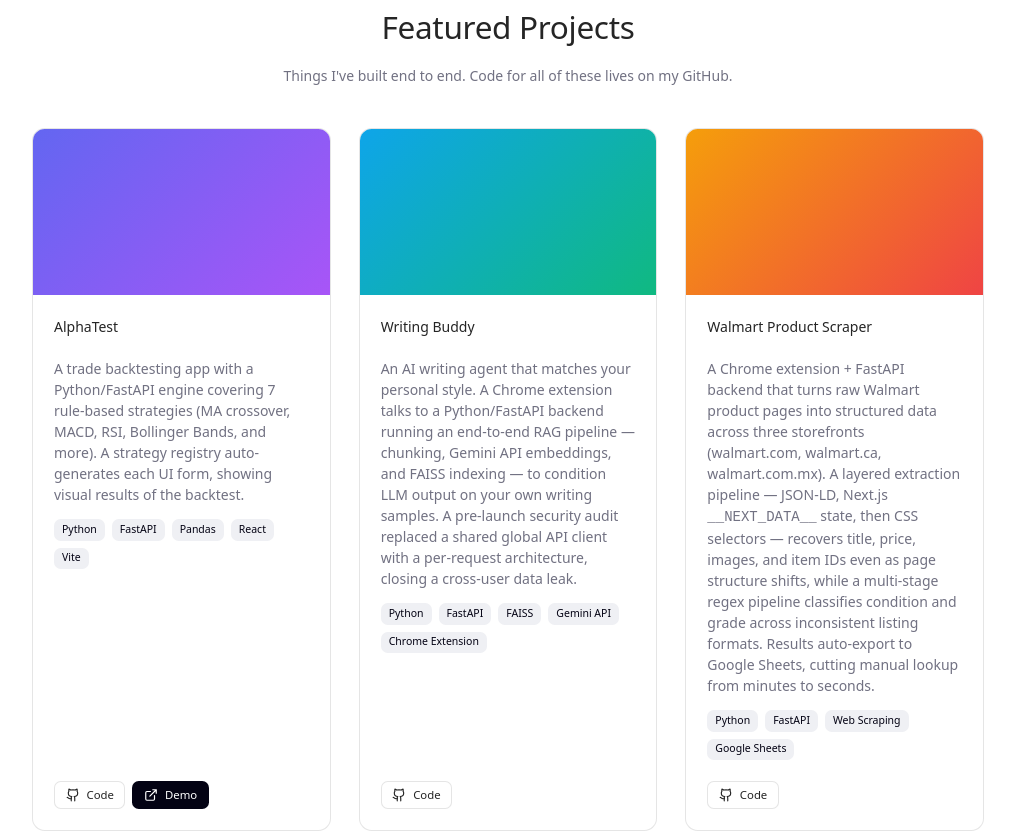
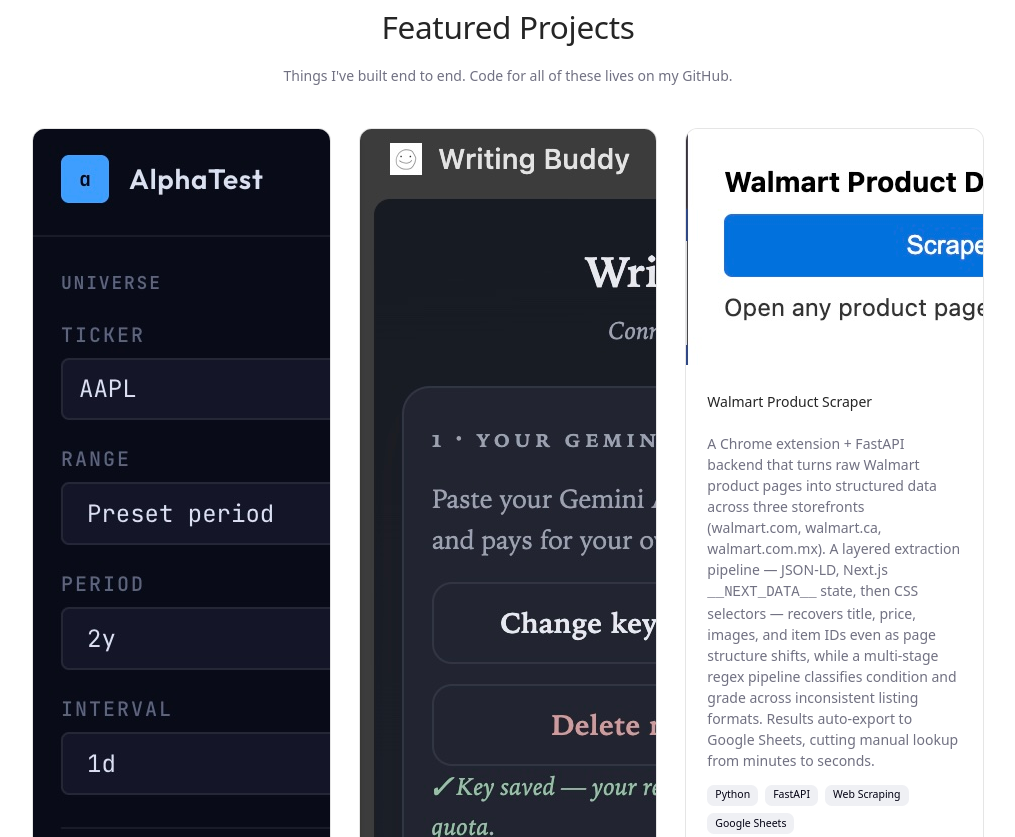
Before and after one commit to samiam621/sam-s-portfolio, a website: page index.html in a window 1280 px wide. Shown: the part 2391-3228 px from the top of the page, without its empty margins (132-1147 px from the left). Drawn offline with Linux system fonts and the light colour scheme.

Commit message:
change pictures

```diff
--- a/index.html
+++ b/index.html
@@ -360,9 +360,10 @@
         </header>
 
         <!-- TODO: replace .project__thumb with <img> when you have screenshots -->
+         <!-- class="project__thumb project__thumb--a" -->
         <div class="grid grid--3 grid--wide">
           <article class="card card--project">
-            <div class="project__thumb project__thumb--a" src="AlphaTestSS.jpg" alt="AlphaTest Demo" aria-hidden="true"></div>
+            <div ><img src="AlphaTestSS.jpg" alt="AlphaTest Demo" aria-hidden="true"></div>
             <div class="card__header"><h3 class="card__title">AlphaTest</h3></div>
             <div class="card__content">
               <p class="text-muted">
@@ -390,7 +391,7 @@
           </article>
 
           <article class="card card--project">
-            <div class="project__thumb project__thumb--b" src="WritingBuddySS.jpg" alt="Writing Buddy Demo" aria-hidden="true"></div>
+            <div ><img src="WritingBuddySS.jpg" alt="Writing Buddy Demo" aria-hidden="true"></div>
             <div class="card__header"><h3 class="card__title">Writing Buddy</h3></div>
             <div class="card__content">
               <p class="text-muted">
@@ -416,7 +417,7 @@
           </article>
 
           <article class="card card--project">
-            <div class="project__thumb project__thumb--c" src="WalmartScraperSS.jpg" alt="Walmart Scraper Demo" aria-hidden="true"></div>
+            <div><img src="WalmartScraperSS.jpg" alt="Walmart Scraper Demo" aria-hidden="true"></div>
             <div class="card__header"><h3 class="card__title">Walmart Product Scraper</h3></div>
             <div class="card__content">
               <p class="text-muted">
```
